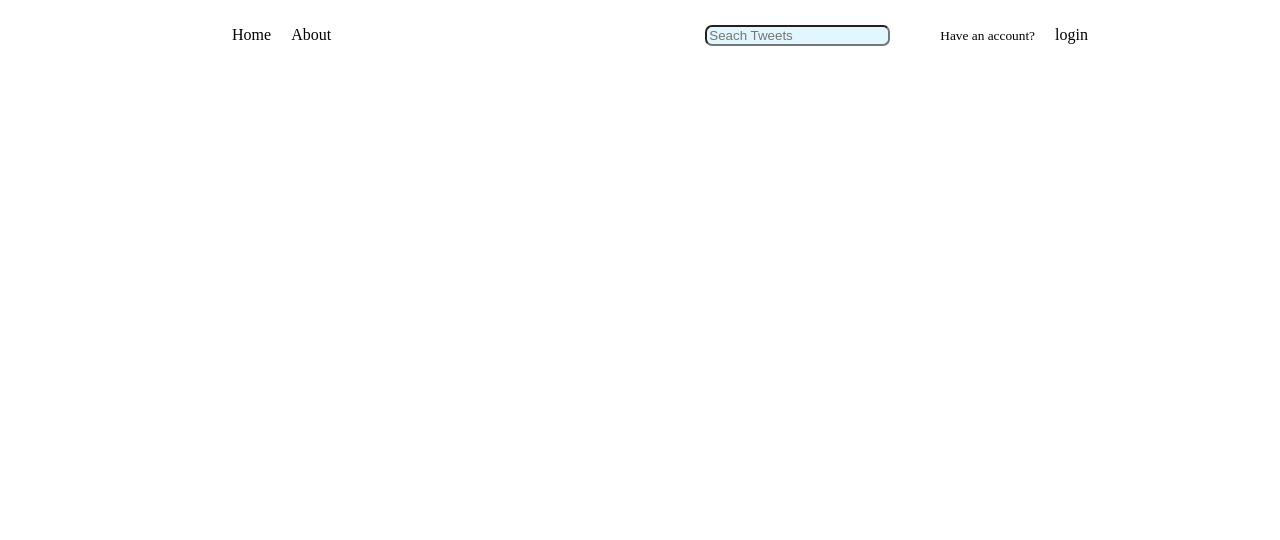
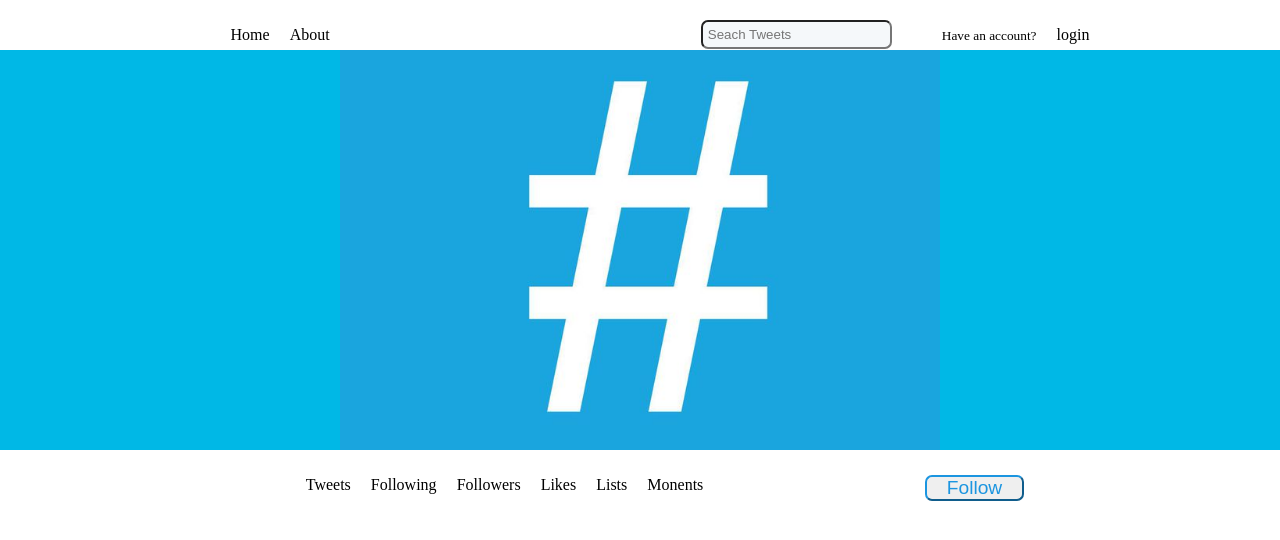
Before and after one commit to jobegood49/twitter-clone, a plain HTML site: page index.html in a window 1280 px wide. Drawn offline with Linux system fonts and the light colour scheme.

Commit message:
Add profile and follow bar

```diff
--- a/index.css
+++ b/index.css
@@ -24,8 +24,10 @@ body {
 }
 
 input {
-  background-color: #e1f7fd;
+  background-color: #f5f8fa;
   border-radius: 7px;
+  padding: 5px;
+  margin-bottom: 2px;
 }
 ul {
   list-style-type: none;
@@ -35,3 +37,37 @@ ul {
 li {
   margin: 10px;
 }
+
+/********Profile********/
+
+.profile {
+  height: 400px;
+  display: flex;
+  justify-content: space-around;
+  background-color: #00b8e6;
+}
+
+img {
+  max-width: 100%;
+  max-height: 100%;
+}
+
+/********FOLLOW-BAR********/
+
+.container-follow {
+  margin: 0px 150px;
+}
+
+.follow-bar {
+  display: flex;
+  justify-content: space-around;
+}
+
+button {
+  margin-top: 25px;
+  border-color: #1b95e0;
+  color: #1b95e0;
+  font-size: 1.2rem;
+  border-radius: 7px;
+  padding: 0px 20px;
+}
--- a/index.html
+++ b/index.html
@@ -26,6 +26,26 @@
       </div>
     </div>
 
-    <div class="profile"></div>
+    <div class="profile">
+      <img src="assets/hashtag-twitter.jpg" alt="" />
+    </div>
+
+    <div class="container-follow">
+      <div class="follow-bar">
+        <div>
+          <ul>
+            <li>Tweets</li>
+            <li>Following</li>
+            <li>Followers</li>
+            <li>Likes</li>
+            <li>Lists</li>
+            <li>Monents</li>
+          </ul>
+        </div>
+        <div>
+          <button class="follow">Follow</button>
+        </div>
+      </div>
+    </div>
   </body>
 </html>
```
Also changed, not shown: assets/hashtag-twitter.jpg (added), assets/iconfinder_twitter_circle_color_107170.png (added), assets/iconfinder_twitter_circle_color_107170.svg (added), 1 other file.
